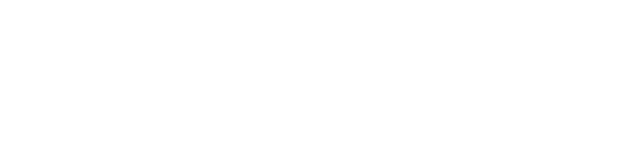
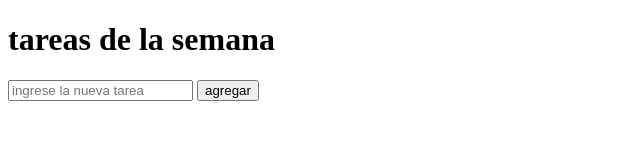
Before and after one commit to LuisPereira-20/Checklist, a plain HTML site: page index.html in a window 1280 px wide. Shown: the whole page, without its empty margins (0-640 px from the left). Drawn offline with Linux system fonts and the light colour scheme.

Commit message:
Update index.html

```diff
--- a/index.html
+++ b/index.html
@@ -6,6 +6,11 @@
     <title>Tareas</title>
 </head>
 <body>
-
+    <div>
+        <h1>tareas de la semana</h1>
+        <input type="text" id="tarea" placeholder="ingrese la nueva tarea">
+        <button id="agregar">agregar</button>
+        <ul id="lista"></ul>
+    </div>
 </body>
 </html>
```
